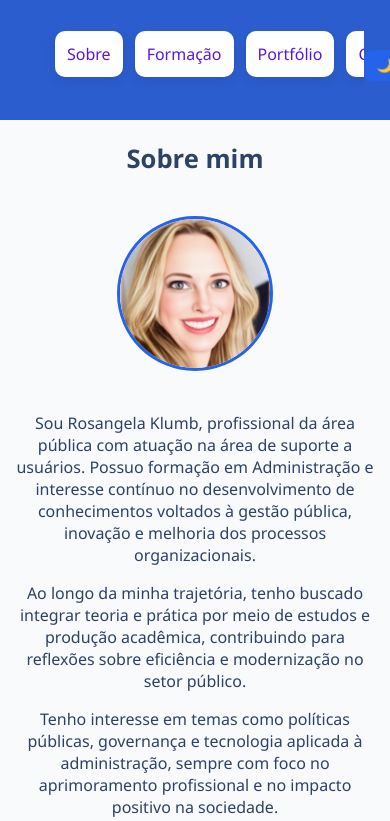
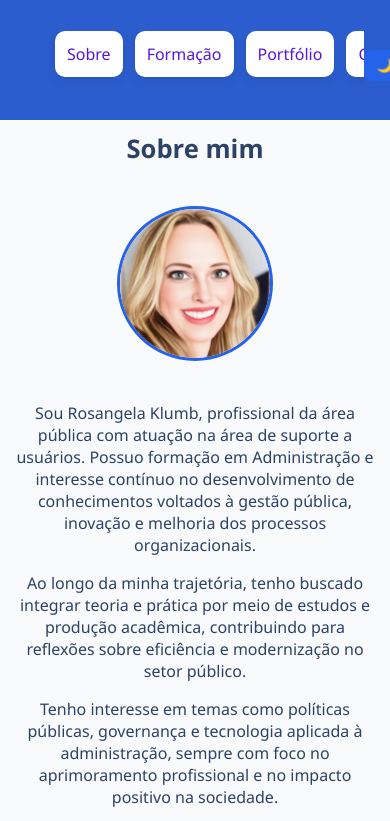
Before and after one commit to roseklumb/projeto-curriculum-uninter, a plain HTML site: page index.html in a window 390 px wide. Shown: the top 821 px of the page. Drawn offline with Linux system fonts and the light colour scheme.

Commit message:
rollback css

```diff
--- a/style.css
+++ b/style.css
@@ -167,7 +167,7 @@ img {
   }
 
   section {
-    padding: 120px 15px;
+    padding: 110px 15px;
   }
 
   h1 {
```
